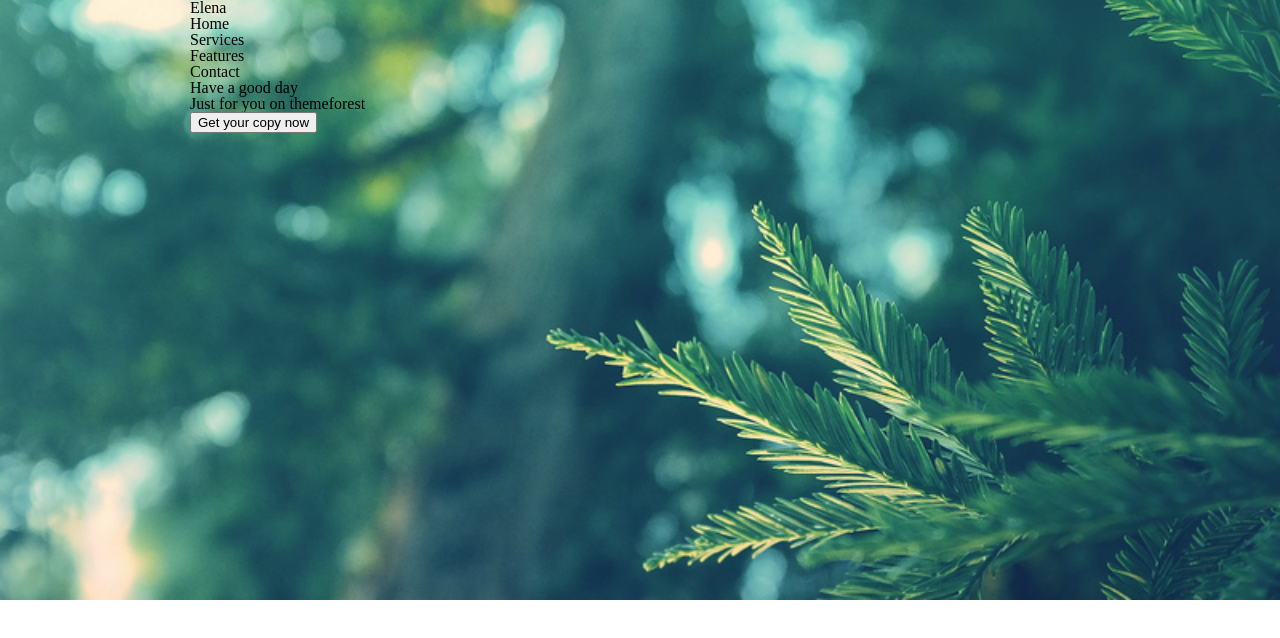
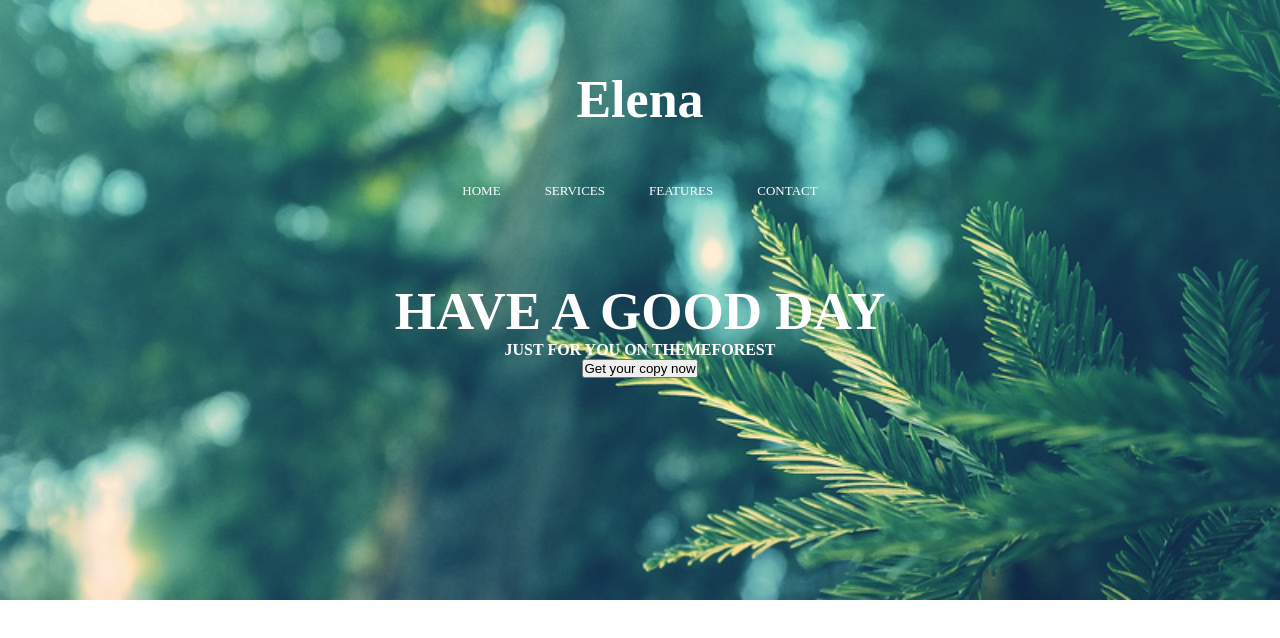
Before and after one commit to kasiapiekarz/PSDtoHTML, a plain HTML site: page elena-mail/index.html in a window 1280 px wide. Drawn offline with Linux system fonts and the light colour scheme.

Commit message:
styling header

```diff
--- a/elena-mail/css/style.css
+++ b/elena-mail/css/style.css
@@ -1,159 +1,62 @@
-/* http://meyerweb.com/eric/tools/css/reset/
-   v2.0 | 20110126
-   License: none (public domain)
-*/
+/*GENERAL RULES*/
 
-html,
-body,
-div,
-span,
-applet,
-object,
-iframe,
-h1,
-h2,
-h3,
-h4,
-h5,
-h6,
-p,
-blockquote,
-pre,
-a,
-abbr,
-acronym,
-address,
-big,
-cite,
-code,
-del,
-dfn,
-em,
-img,
-ins,
-kbd,
-q,
-s,
-samp,
-small,
-strike,
-strong,
-sub,
-sup,
-tt,
-var,
-b,
-u,
-i,
-center,
-dl,
-dt,
-dd,
-ol,
-ul,
-li,
-fieldset,
-form,
-label,
-legend,
-table,
-caption,
-tbody,
-tfoot,
-thead,
-tr,
-th,
-td,
-article,
-aside,
-canvas,
-details,
-embed,
-figure,
-figcaption,
-footer,
-header,
-hgroup,
-menu,
-nav,
-output,
-ruby,
-section,
-summary,
-time,
-mark,
-audio,
-video {
+* {
+    box-sizing: border-box;
     margin: 0;
     padding: 0;
-    border: 0;
-    font-size: 100%;
-    font: inherit;
-    vertical-align: baseline;
 }
 
-
-/* HTML5 display-role reset for older browsers */
-
-article,
-aside,
-details,
-figcaption,
-figure,
-footer,
-header,
-hgroup,
-menu,
-nav,
-section {
-    display: block;
-}
-
-body {
-    line-height: 1;
-}
-
-ol,
-ul {
-    list-style: none;
-}
-
-blockquote,
-q {
-    quotes: none;
-}
-
-blockquote:before,
-blockquote:after,
-q:before,
-q:after {
-    content: '';
-    content: none;
-}
-
-table {
-    border-collapse: collapse;
-    border-spacing: 0;
-}
-
-
-/*RESET CSS END*/
-
-/*GENERAL RULES*/
-*{
-    box-sizing:border-box;
-}
 .container {
     max-width: 900px;
     width: 100%;
     margin: 0 auto;
+    padding: 40px 20px;
 }
 
+
 /* -------- Section header -------*/
-#header{
 
+#header {
     background-image: url(../img/header-bg.png);
     background-repeat: no-repeat;
     background-size: cover;
-    height:600px;
+    height: 600px;
 }
+
+h2 {
+    text-align: center;
+    padding: 30px;
+    font-size: 52px;
+    color: #fff;
+}
+
+ul {
+    text-align: center;
+}
+
+li {
+    display: inline-block;
+    text-transform: uppercase;
+    color: #fff;
+    padding: 20px;
+    font-size: 13px;
+    line-height: 24px;
+}
+
+h1 {
+    color: #fff;
+    text-transform: uppercase;
+    text-align: center;
+    padding-top: 58px;
+    font-size: 53px;
+}
+
+h4 {
+    color: #fff;
+    text-transform: uppercase;
+    text-align: center;
+}
+button{
+    display: block;
+    margin:0 auto;
+}
--- a/elena-mail/index.html
+++ b/elena-mail/index.html
@@ -7,13 +7,13 @@
     <body>
        <section id="header">
            <div class="container">
-               <h3>Elena</h3>
+               <h2 class="logo">Elena</h2>
                <nav class="navbar">
                    <ul class="navList">
-                       <li>Home</li>
-                       <li>Services</li>
-                       <li>Features</li>
-                       <li>Contact</li>
+                       <li><a>Home</a></li>
+                       <li><a>Services</a></li>
+                       <li><a>Features</a></li>
+                       <li><a>Contact</a></li>
                    </ul>
                </nav>
                <h1>Have a good day</h1>
```
